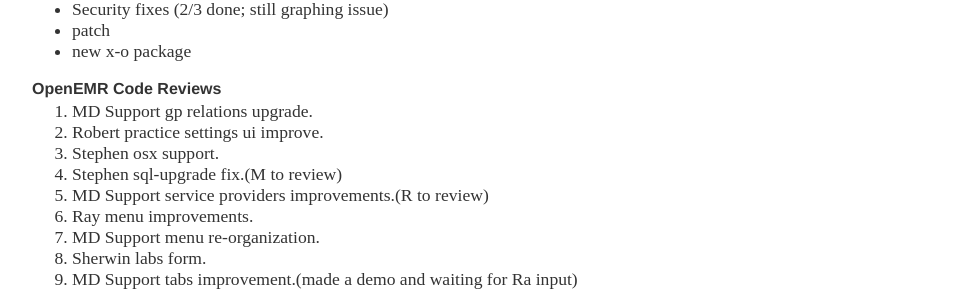
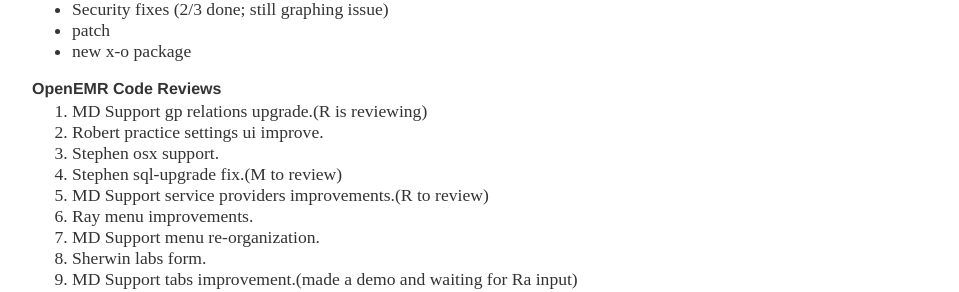
Before and after one commit to bradymiller/bradymiller.github.io, a Jekyll site: the page built from todo/index.md, in a window 1280 px wide and 900 px high. Shown: the part 281-573 px from the top of the window, without its empty margins (160-1119 px from the left). Built offline with Jekyll 4.4.1, drawn with Linux system fonts in a browser that asks for light colours; our own code applies the rules of GitHub Pages for plain Markdown files.

Commit message:
Update index.md

```diff
--- a/todo/index.md
+++ b/todo/index.md
@@ -10,7 +10,7 @@
 * new x-o package
 
 ### OpenEMR Code Reviews
-1. MD Support gp relations upgrade.
+1. MD Support gp relations upgrade.(R is reviewing)
 1. Robert practice settings ui improve.
 1. Stephen osx support.
 1. Stephen sql-upgrade fix.(M to review)
```
